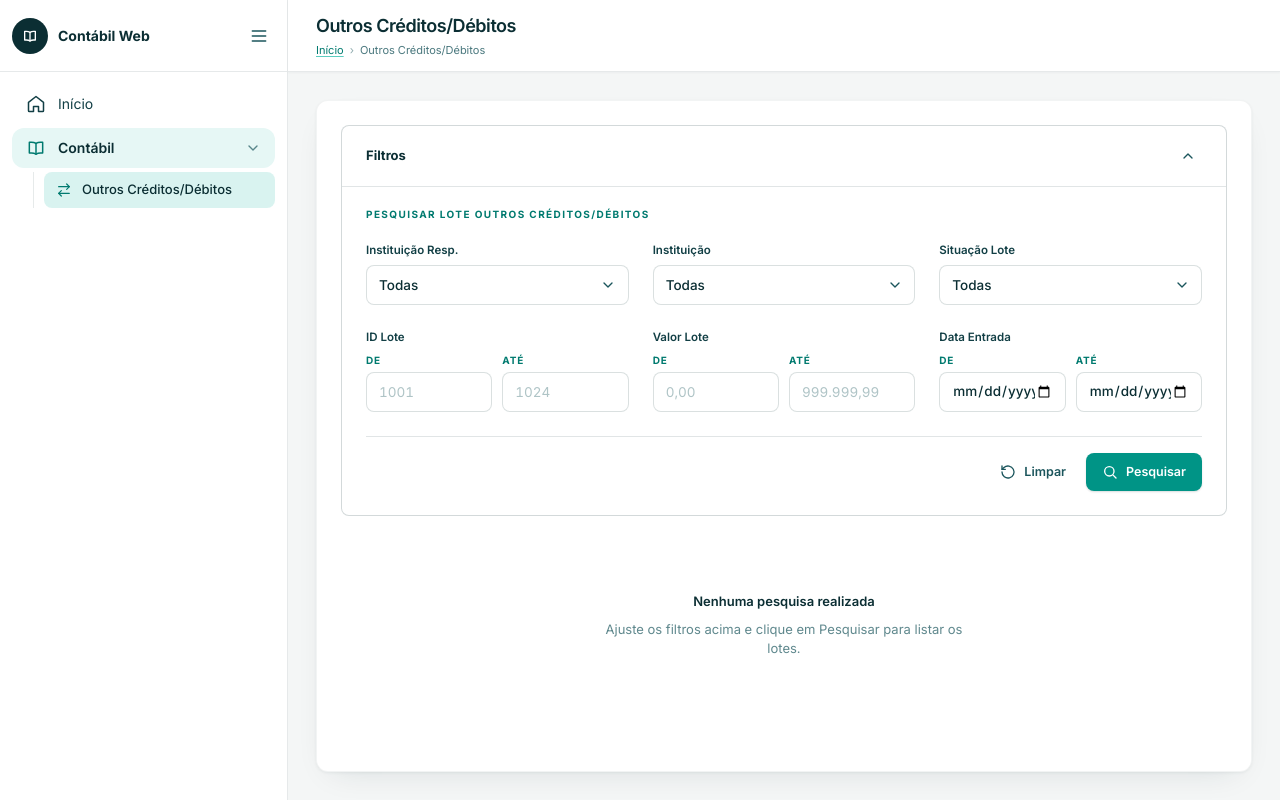
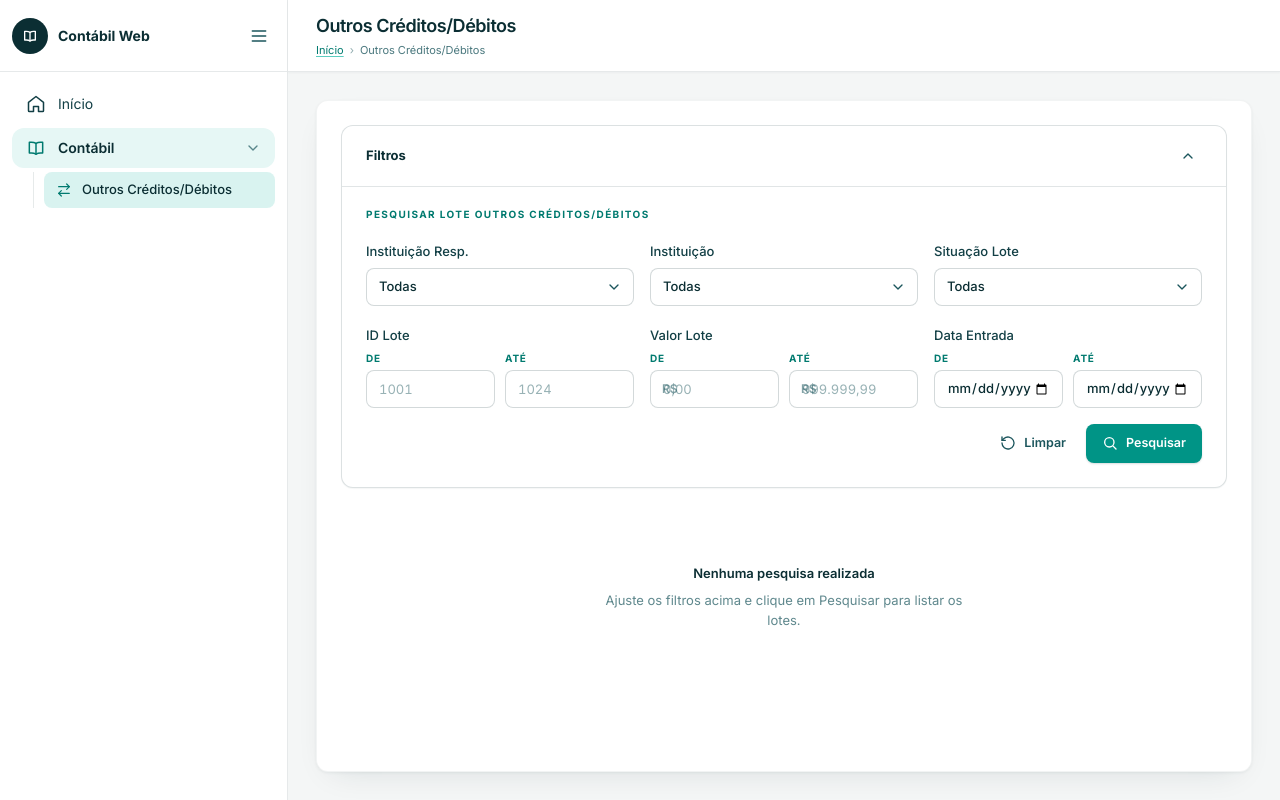
Before and after one commit to zrodrigolimaz/contabil-web, an Angular app: page / in a window 1280 px wide. Built offline with nearby package versions, Linux system fonts and the light colour scheme.

Commit message:
style: alinha campos e ações dos filtros ao padrão do design system

```diff
--- a/src/app/features/outros-creditos-debitos/consulta-lotes/consulta-lotes.ts
+++ b/src/app/features/outros-creditos-debitos/consulta-lotes/consulta-lotes.ts
@@ -18,7 +18,7 @@ import { FiltrosLotes } from './filtros-lotes/filtros-lotes';
   changeDetection: ChangeDetectionStrategy.OnPush,
   template: `
     <div class="flex flex-col gap-5">
-      <app-filtros-lotes (pesquisar)="pesquisar($event)" />
+      <app-filtros-lotes [carregando]="carregando()" (pesquisar)="pesquisar($event)" />
 
       <div class="flex flex-col items-center gap-2 py-14 text-center">
         @if (carregando()) {
--- a/src/app/features/outros-creditos-debitos/consulta-lotes/filtros-lotes/filtros-lotes.html
+++ b/src/app/features/outros-creditos-debitos/consulta-lotes/filtros-lotes/filtros-lotes.html
@@ -8,7 +8,7 @@
   <p class="eyebrow mb-5">Pesquisar lote outros créditos/débitos</p>
 
   <form [formGroup]="form" (ngSubmit)="aoEnviar()">
-    <div class="grid gap-x-6 gap-y-6 md:grid-cols-2 xl:grid-cols-3">
+    <div class="grid items-end gap-x-4 gap-y-5 md:grid-cols-2 xl:grid-cols-3">
       <app-campo-form rotulo="Instituição Resp." paraId="filtro-instituicao-responsavel">
         <select
           id="filtro-instituicao-responsavel"
@@ -40,11 +40,16 @@
       </app-campo-form>
 
       <app-campo-faixa rotulo="ID Lote" tipo="inteiro" [grupo]="form.controls.idLote" />
-      <app-campo-faixa rotulo="Valor Lote" tipo="decimal" [grupo]="form.controls.valor" />
+      <app-campo-faixa
+        rotulo="Valor Lote"
+        tipo="decimal"
+        prefixo="R$"
+        [grupo]="form.controls.valor"
+      />
       <app-campo-faixa rotulo="Data Entrada" tipo="data" [grupo]="form.controls.dataEntrada" />
     </div>
 
-    <div class="mt-6 flex justify-end gap-1 border-t border-petrol-900/[0.12] pt-4">
+    <div class="mt-4 flex justify-end gap-1">
       <button type="button" class="btn btn-texto" (click)="limpar()">
         <svg
           viewBox="0 0 24 24"
@@ -62,7 +67,21 @@
         Limpar
       </button>
 
-      <button type="submit" class="btn btn-primario">
+      <button type="submit" class="btn btn-primario" [disabled]="carregando()">
+        @if (carregando()) {
+          <svg
+            viewBox="0 0 24 24"
+            fill="none"
+            stroke="currentColor"
+            stroke-width="2.5"
+            stroke-linecap="round"
+            class="size-4 animate-spin motion-reduce:animate-none"
+            aria-hidden="true"
+          >
+            <path d="M12 3a9 9 0 1 0 9 9" />
+          </svg>
+          Buscando…
+        } @else {
           <svg
             viewBox="0 0 24 24"
             fill="none"
@@ -77,6 +96,7 @@
             <path d="m21 21-4.3-4.3" />
           </svg>
           Pesquisar
+        }
       </button>
     </div>
   </form>
--- a/src/app/features/outros-creditos-debitos/consulta-lotes/filtros-lotes/filtros-lotes.ts
+++ b/src/app/features/outros-creditos-debitos/consulta-lotes/filtros-lotes/filtros-lotes.ts
@@ -3,6 +3,7 @@ import {
   Component,
   computed,
   inject,
+  input,
   output,
   signal,
 } from '@angular/core';
@@ -34,6 +35,9 @@ import { faixaValidator } from '../../../../shared/validators/faixa.validator';
 })
 export class FiltrosLotes {
   private readonly fb = inject(FormBuilder);
+
+  /** Enquanto a consulta corre, o botão vira "Buscando…" e não aceita novo envio. */
+  readonly carregando = input(false);
 
   readonly pesquisar = output<FiltrosPesquisaLote>();
 
--- a/src/app/shared/ui/campo-faixa/campo-faixa.ts
+++ b/src/app/shared/ui/campo-faixa/campo-faixa.ts
@@ -19,10 +19,13 @@ let sequencia = 0;
   imports: [ReactiveFormsModule],
   changeDetection: ChangeDetectionStrategy.OnPush,
   template: `
-    <div role="group" [attr.aria-labelledby]="idRotulo" [formGroup]="grupo()" class="flex flex-col">
-      <span [id]="idRotulo" class="mb-1.5 text-[11.5px] font-semibold text-petrol-800">
-        {{ rotulo() }}
-      </span>
+    <div
+      role="group"
+      [attr.aria-labelledby]="idRotulo"
+      [formGroup]="grupo()"
+      class="flex flex-col gap-1.5"
+    >
+      <span [id]="idRotulo" class="text-[13px] font-medium text-petrol-800">{{ rotulo() }}</span>
 
       <div class="grid grid-cols-2 gap-2.5">
         <div class="flex flex-col gap-1">
@@ -32,10 +35,19 @@ let sequencia = 0;
           >
             De
           </label>
+          <div class="relative">
+            @if (prefixo(); as simbolo) {
+              <span
+                class="pointer-events-none absolute left-3 top-1/2 -translate-y-1/2 text-[12px] font-semibold text-petrol-700/55"
+                aria-hidden="true"
+              >
+                {{ simbolo }}
+              </span>
+            }
             <!--
               O tipo do input é fixo em cada ramo de propósito: o Angular escolhe o
-            NumberValueAccessor pelo seletor input[type=number], e com o tipo vindo de
-            um binding o controle receberia texto em vez de número.
+              NumberValueAccessor pelo seletor input[type=number], e com o tipo vindo
+              de um binding o controle receberia texto em vez de número.
             -->
             @if (tipo() === 'data') {
               <input
@@ -54,10 +66,12 @@ let sequencia = 0;
                 [placeholder]="exemplos().de"
                 formControlName="de"
                 class="campo"
+                [class.pl-9]="prefixo()"
                 [attr.aria-invalid]="estado.comErro() || null"
                 [attr.aria-describedby]="estado.mensagem() ? idErro : null"
               />
             }
+          </div>
         </div>
 
         <div class="flex flex-col gap-1">
@@ -67,6 +81,15 @@ let sequencia = 0;
           >
             Até
           </label>
+          <div class="relative">
+            @if (prefixo(); as simbolo) {
+              <span
+                class="pointer-events-none absolute left-3 top-1/2 -translate-y-1/2 text-[12px] font-semibold text-petrol-700/55"
+                aria-hidden="true"
+              >
+                {{ simbolo }}
+              </span>
+            }
             @if (tipo() === 'data') {
               <input
                 [id]="idAte"
@@ -84,17 +107,17 @@ let sequencia = 0;
                 [placeholder]="exemplos().ate"
                 formControlName="ate"
                 class="campo"
+                [class.pl-9]="prefixo()"
                 [attr.aria-invalid]="estado.comErro() || null"
                 [attr.aria-describedby]="estado.mensagem() ? idErro : null"
               />
             }
           </div>
         </div>
+      </div>
 
       @if (estado.mensagem(); as texto) {
-        <p [id]="idErro" role="alert" class="mt-1.5 text-[11px] font-medium text-danger">
-          {{ texto }}
-        </p>
+        <p [id]="idErro" role="alert" class="text-[12px] font-medium text-danger">{{ texto }}</p>
       }
     </div>
   `,
@@ -103,6 +126,8 @@ export class CampoFaixa {
   readonly rotulo = input.required<string>();
   readonly grupo = input.required<FormGroup>();
   readonly tipo = input.required<'inteiro' | 'decimal' | 'data'>();
+  /** Símbolo fixo dentro do campo, como `R$` em uma faixa de valor. */
+  readonly prefixo = input<string>();
 
   protected readonly idRotulo = `rotulo-faixa-${sequencia}`;
   protected readonly idDe = `faixa-de-${sequencia}`;
--- a/src/app/shared/ui/campo-form/campo-form.ts
+++ b/src/app/shared/ui/campo-form/campo-form.ts
@@ -16,8 +16,8 @@ let sequencia = 0;
   selector: 'app-campo-form',
   changeDetection: ChangeDetectionStrategy.OnPush,
   template: `
-    <div class="flex flex-col">
-      <label [attr.for]="paraId()" class="mb-1.5 text-[11.5px] font-semibold text-petrol-800">
+    <div class="flex flex-col gap-1.5">
+      <label [attr.for]="paraId()" class="text-[13px] font-medium text-petrol-800">
         {{ rotulo() }}
         @if (obrigatorio()) {
           <span class="text-danger" aria-hidden="true">*</span>
@@ -27,9 +27,7 @@ let sequencia = 0;
       <ng-content />
 
       @if (estado.mensagem(); as texto) {
-        <p [id]="idErro" role="alert" class="mt-1 text-[11px] font-medium text-danger">
-          {{ texto }}
-        </p>
+        <p [id]="idErro" role="alert" class="text-[12px] font-medium text-danger">{{ texto }}</p>
       }
     </div>
   `,
--- a/src/app/shared/ui/painel-recolhivel/painel-recolhivel.ts
+++ b/src/app/shared/ui/painel-recolhivel/painel-recolhivel.ts
@@ -14,7 +14,9 @@ let sequencia = 0;
   selector: 'app-painel-recolhivel',
   changeDetection: ChangeDetectionStrategy.OnPush,
   template: `
-    <section class="rounded-lg border border-petrol-900/[0.18] bg-white">
+    <section
+      class="overflow-hidden rounded-xl border border-petrol-900/[0.14] bg-white shadow-[0_1px_1px_rgba(11,46,51,0.04)]"
+    >
       <div class="flex items-center gap-4 px-6 py-4">
         <h2 class="shrink-0 text-[13px] font-bold text-petrol-900">{{ titulo() }}</h2>
 
--- a/src/styles.css
+++ b/src/styles.css
@@ -68,12 +68,13 @@ body {
   }
 
   .campo {
-    @apply h-10 w-full rounded-lg border border-petrol-900/15 bg-white px-3 text-[13.5px]
-      font-medium tabular-nums text-petrol-900 transition-[border-color,box-shadow]
-      placeholder:font-normal placeholder:text-petrol-700/35 hover:border-petrol-900/30
-      focus:border-primary-500 focus:outline-none focus:ring-[3px] focus:ring-primary-500/15
+    @apply h-[38px] w-full rounded-lg border border-petrol-900/[0.18] bg-white px-3 text-[13px]
+      font-medium tabular-nums text-petrol-900
+      transition-[border-color,box-shadow,background-color] placeholder:font-normal
+      placeholder:text-petrol-700/45 hover:border-petrol-900/35 hover:bg-petrol-900/[0.01]
+      focus:border-primary-500 focus:outline-none focus:ring-[3px] focus:ring-primary-500/20
       disabled:bg-surface disabled:text-petrol-700/60 aria-[invalid=true]:border-danger
-      aria-[invalid=true]:focus:ring-danger/15;
+      aria-[invalid=true]:focus:ring-danger/20;
   }
 
   /*
```
Also changed, not shown: 1 other file (tests, documents, lock files or other folders). Lines whose indentation alone changed are shown as unchanged.
